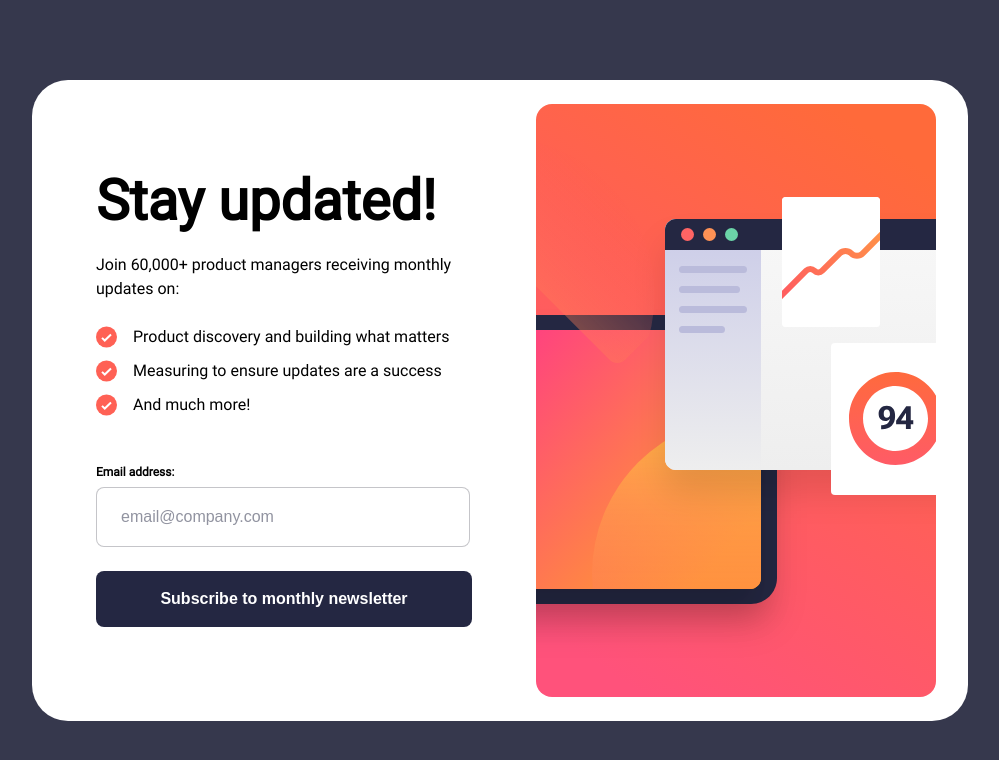
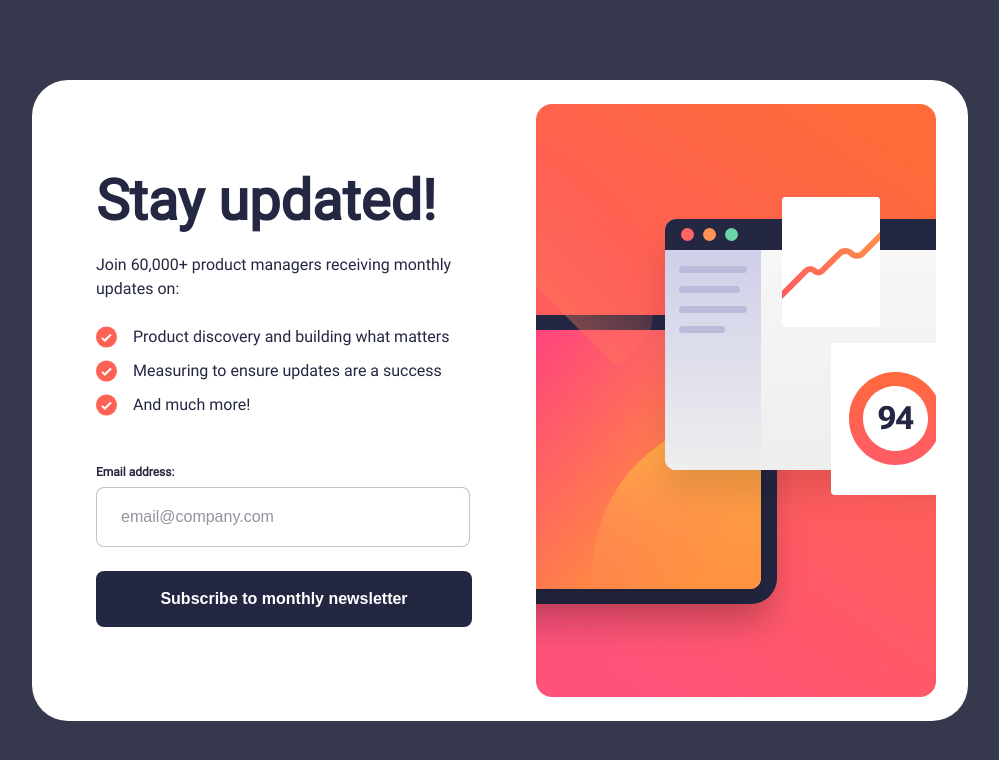
Before and after one commit to annadehtiarova/newsletter-signup, a plain HTML site: page index.html in a window 1280 px wide. Shown: the whole page, without its empty margins (140-1139 px from the left). Drawn offline with Linux system fonts and the light colour scheme.

Commit message:
Update styles.css

```diff
--- a/styles.css
+++ b/styles.css
@@ -35,6 +35,7 @@ body {
     width: 376px;
     padding-left: 40px;
     position:relative;
+
 }
 
 .image-container {
@@ -51,12 +52,14 @@ h2{
     font-weight: bold;
     line-height: 1;
     margin: 0;
+    color: #242742;
 }
 
 p {
     font-size: 16px;
     line-height: 1.5;
     margin: 0;
+    color: #242742;
 }
 
 .list-item{
@@ -88,6 +91,7 @@ form label {
     font-family: 'Roboto';
     font-size: 12px;
     font-weight: bold;
+    color: #242742;
 }
 
 input{
```
